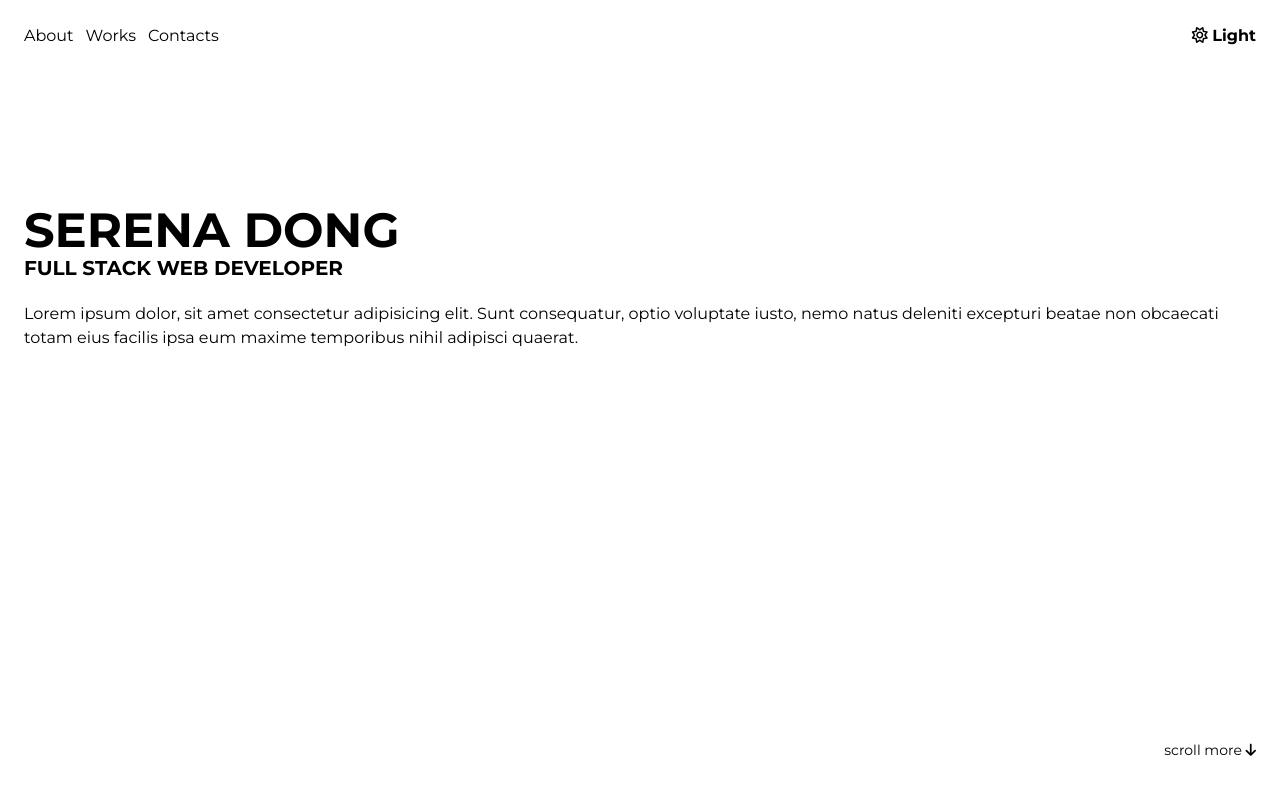
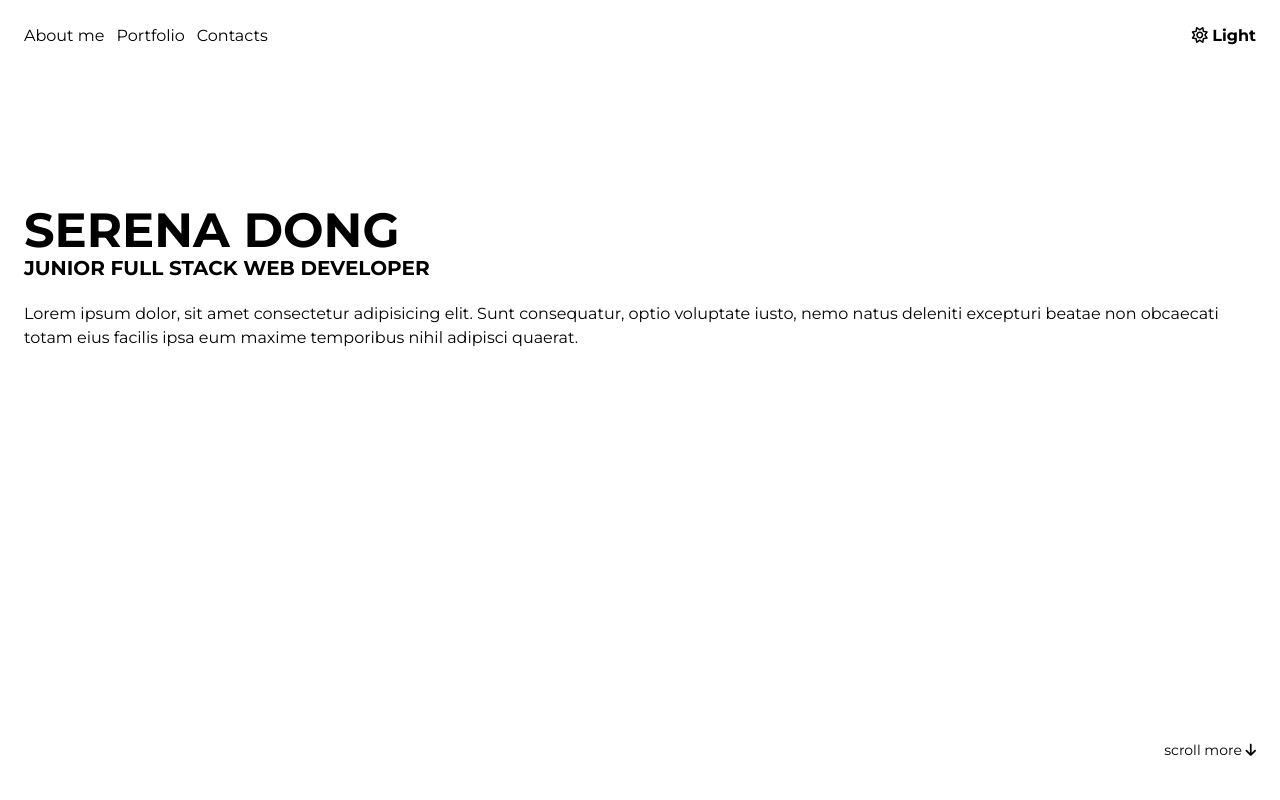
Before and after one commit to Serena-Dong/Portfolio, a Vue app: page / in a window 1280 px wide. Shown: the top 800 px of the page. Built offline with nearby package versions, Linux system fonts and the light colour scheme.

Commit message:
small fixes

```diff
--- a/src/components/AppFooter.vue
+++ b/src/components/AppFooter.vue
@@ -30,7 +30,7 @@ footer {
     padding: $mobile-padding;
 
     .container-none>* {
-        padding: ($mobile-padding/2) 0;
+        padding: calc($mobile-padding/2) 0;
     }
 }
 </style>
--- a/src/components/AppHeader.vue
+++ b/src/components/AppHeader.vue
@@ -8,8 +8,8 @@ import Jumbotron from './contents/Jumbotron.vue'
             <!-- Functions -->
             <div class="col functions">
                 <ul class="flex flex-col gap-3 m-0 md:flex-row">
-                    <li><a href="">About</a></li>
-                    <li><a href="">Works</a></li>
+                    <li><a href="">About me</a></li>
+                    <li><a href="">Portfolio</a></li>
                     <li><a href="">Contacts</a></li>
                 </ul>
             </div>
--- a/src/components/contents/Jumbotron.vue
+++ b/src/components/contents/Jumbotron.vue
@@ -7,7 +7,7 @@ export default {
     <div class="jumbotron container-none">
         <div class="title uppercase mb-5">
             <h1 class="text-5xl font-bold">Serena Dong</h1>
-            <p class="text-xl font-bold">Full Stack Web Developer</p>
+            <p class="text-xl font-bold">Junior Full Stack Web Developer</p>
         </div>
         <div class="content">
             <p>Lorem ipsum dolor, sit amet consectetur adipisicing elit. Sunt consequatur, optio voluptate iusto, nemo
```
